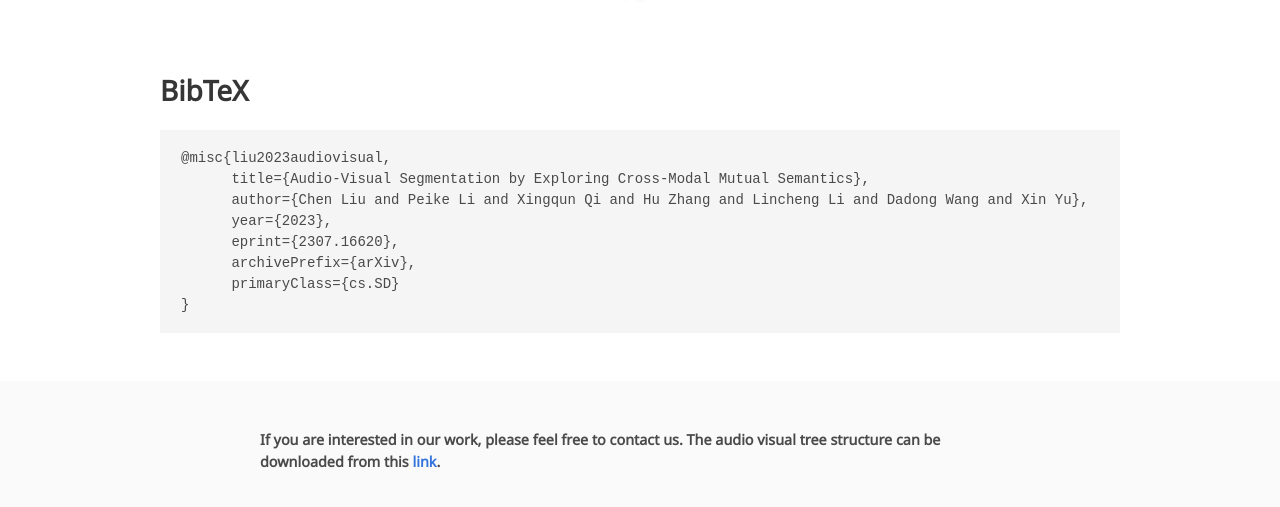
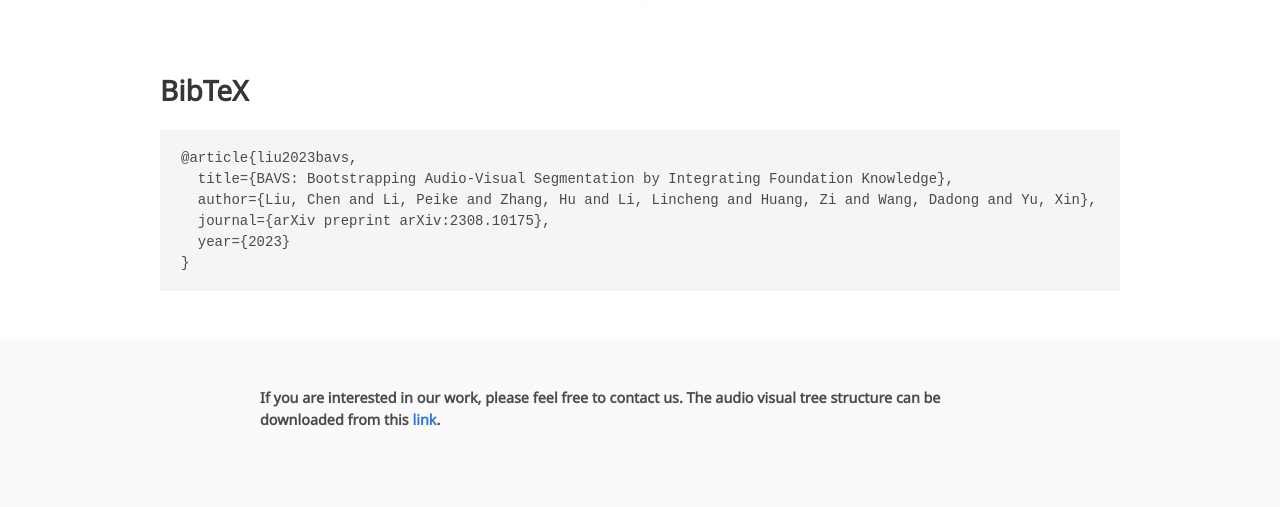
Before and after one commit to YenanLiu/AVSS.github.io, a plain HTML site: page index.html in a window 1280 px wide. Shown: the part 2984-3491 px from the top of the page. Drawn offline with nearby package versions, Linux system fonts and the light colour scheme; some icons are missing; a web font is replaced by a local one.

Commit message:
Update index.html

```diff
--- a/index.html
+++ b/index.html
@@ -272,13 +272,11 @@ Extensive experiments demonstrate the superiority of our method on AVS datasets,
   <section class="section" id="BibTeX">
     <div class="container is-max-desktop content">
       <h2 class="title">BibTeX</h2>
-      <pre><code>@misc{liu2023audiovisual,
-      title={Audio-Visual Segmentation by Exploring Cross-Modal Mutual Semantics},
-      author={Chen Liu and Peike Li and Xingqun Qi and Hu Zhang and Lincheng Li and Dadong Wang and Xin Yu},
-      year={2023},
-      eprint={2307.16620},
-      archivePrefix={arXiv},
-      primaryClass={cs.SD}
+      <pre><code>@article{liu2023bavs,
+  title={BAVS: Bootstrapping Audio-Visual Segmentation by Integrating Foundation Knowledge},
+  author={Liu, Chen and Li, Peike and Zhang, Hu and Li, Lincheng and Huang, Zi and Wang, Dadong and Yu, Xin},
+  journal={arXiv preprint arXiv:2308.10175},
+  year={2023}
 }</code></pre>
     </div>
 </section>
```
